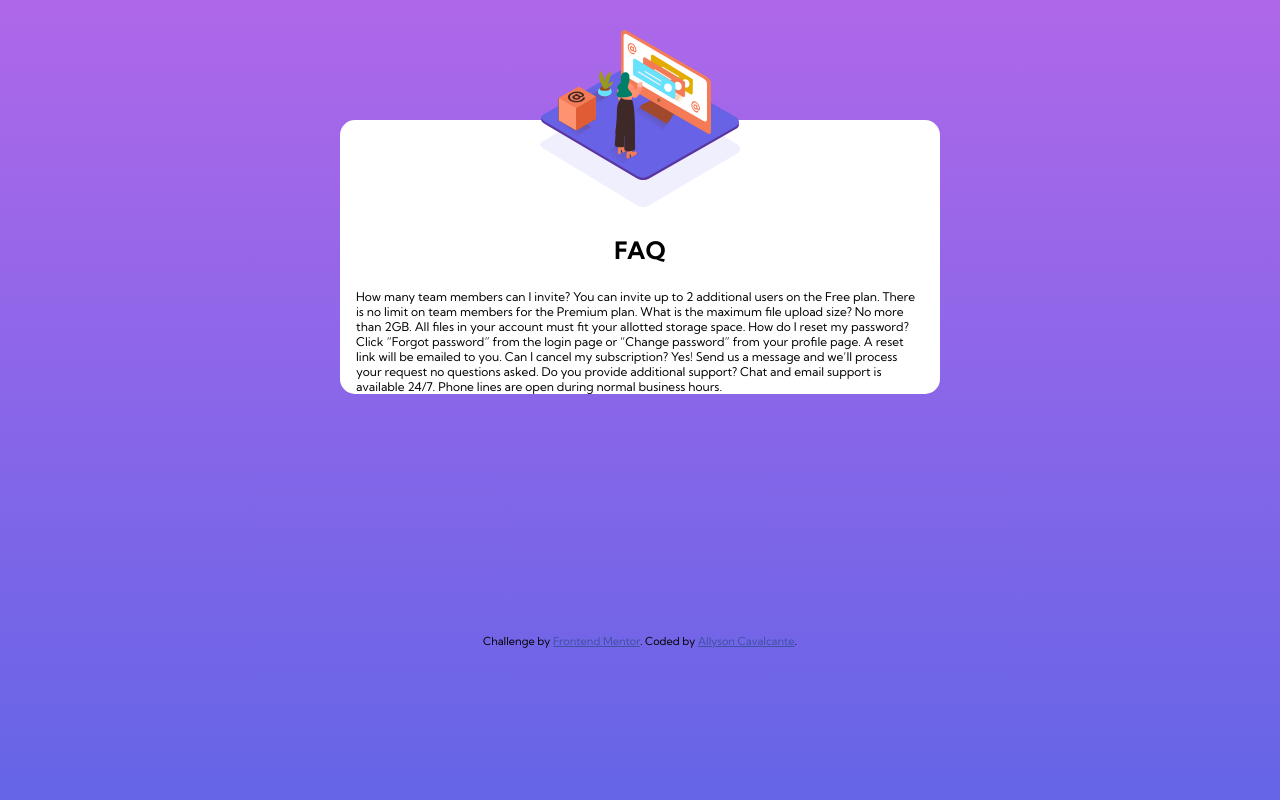
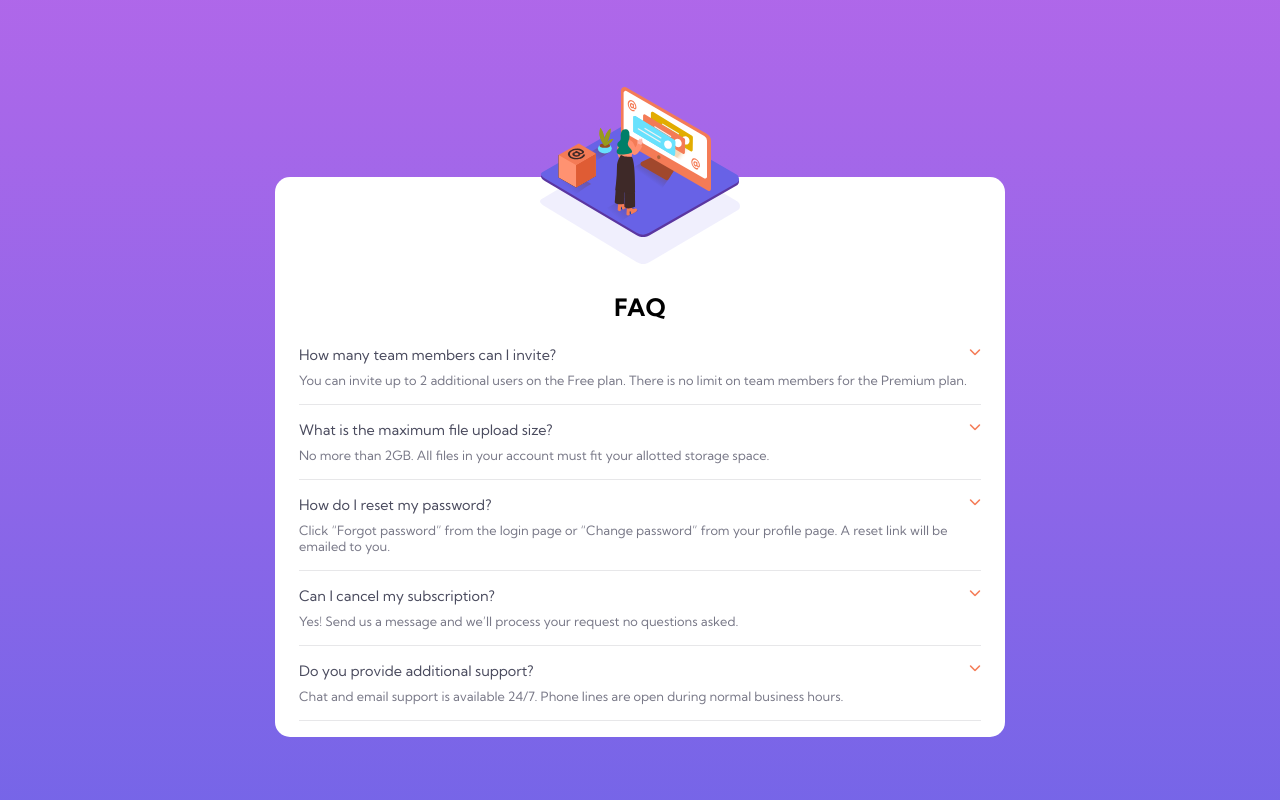
Before and after one commit to allysonbelo/faq-accordation-card-main, a plain HTML site: page index.html in a window 1280 px wide. Shown: the top 800 px of the page. Drawn offline with Linux system fonts and the light colour scheme.

Commit message:
:art: Structure of code complete

```diff
--- a/index.html
+++ b/index.html
@@ -13,33 +13,68 @@
   <link rel="preconnect" href="https://fonts.gstatic.com" crossorigin>
   <link href="https://fonts.googleapis.com/css2?family=Kumbh+Sans:wght@400;700&display=swap" rel="stylesheet">
 
+  <!-- Icon -->
+  <script src="https://kit.fontawesome.com/5d68b079c1.js" crossorigin="anonymous"></script>
+
 </head>
 
 <body class="container">
   <div class="content">
+
     <div class="image"></div>
+
     <h1 class="title">Faq</h1>
-    How many team members can I invite?
-    You can invite up to 2 additional users on the Free plan. There is no limit on
-    team members for the Premium plan.
 
-    What is the maximum file upload size?
-    No more than 2GB. All files in your account must fit your allotted storage space.
+    <div class="content__question">
+      <div class="question__wrapper">
+        <h3 class="question">How many team members can I invite?</h3>
+        <i class="fas fa-chevron-down"></i>
+      </div>
+      <p class="answer">You can invite up to 2 additional users on the Free plan. There is no limit on
+        team members for the Premium plan.</p>
+    </div>
 
-    How do I reset my password?
-    Click “Forgot password” from the login page or “Change password” from your profile page.
-    A reset link will be emailed to you.
+    <div class="content__question">
+      <div class="question__wrapper">
+        <h3 class="question">What is the maximum file upload size?</h3>
+        <i class="fas fa-chevron-down"></i>
+      </div>
+      <p class="answer">No more than 2GB. All files in your account must fit your allotted storage space.</p>
+    </div>
 
-    Can I cancel my subscription?
-    Yes! Send us a message and we’ll process your request no questions asked.
+    <div class="content__question">
+      <div class="question__wrapper">
+        <h3 class="question">How do I reset my password?</h3>
+        <i class="fas fa-chevron-down"></i>
+      </div>
+      <p class="answer">Click “Forgot password” from the login page or “Change password” from your profile page.
+        A reset link will be emailed to you.</p>
+    </div>
 
-    Do you provide additional support?
-    Chat and email support is available 24/7. Phone lines are open during normal business hours.
+    <div class="content__question">
+      <div class="question__wrapper">
+        <h3 class="question">Can I cancel my subscription?</h3>
+        <i class="fas fa-chevron-down"></i>
+      </div>
+      <p class="answer">Yes! Send us a message and we’ll process your request no questions asked.</p>
+    </div>
+
+    <div class="content__question">
+      <div class="question__wrapper">
+        <h3 class="question">Do you provide additional support?</h3>
+        <i class="fas fa-chevron-down"></i>
+      </div>
+      <p class="answer">Chat and email support is available 24/7. Phone lines are open during normal business hours.
+      </p>
+    </div>
+
   </div>
+
   <div class="attribution">
     Challenge by <a href="https://www.frontendmentor.io?ref=challenge" target="_blank">Frontend Mentor</a>.
     Coded by <a href="#">Allyson Cavalcante</a>.
   </div>
+
 </body>
 
 </html>
--- a/style.css
+++ b/style.css
@@ -9,7 +9,6 @@
     --color-soft-blue: hsl(240, 73%, 65%);
     /* #### Dividers */
     --color-light-grayish-blue: hsl(240, 5%, 91%);
-    imageTeste: url(images/illustration-woman-online-mobile.svg)
 }
 
 * {
@@ -23,22 +22,23 @@
     font-size: 12px;
     background: linear-gradient(var(--color-soft-violet), var(--color-soft-blue)) no-repeat;
     height: 100vh;
-    padding: 0 1.5rem;
+    padding: 0 1.5rem ;
     display: flex;
     flex-wrap: wrap;
     align-items: center;
     justify-content: center;
     position: relative;
-    margin: 0 auto;
+    margin: 8rem auto;
     width: 100%;
     max-width: 778px;
     min-width: 375px;
+    height: 100vh;
 }
 
 .content::before {
     content: "";
     background: url(images/illustration-woman-online-mobile.svg);
-    background-position: center top, top center ;
+    background-position: center top, top center;
     background-repeat: no-repeat;
     position: absolute;
     height: 150px;
@@ -50,21 +50,21 @@
 .content {
     background-color: white;
     border-radius: 15px;
-    padding: 0 1rem;
+    padding: 0 1.5rem;
     min-width: 100px;
-    max-width: 600px;
+    max-width: 778px;
     margin: 0 auto;
     position: relative;
+
 }
 
-.image{
-    background:url(images/bg-pattern-mobile.svg);
+.image {
+    background: url(images/bg-pattern-mobile.svg);
     background-repeat: no-repeat;
     background-position: center top;
     background-size: 200px;
     width: 100%;
     height: 115px;
-
 }
 
 .title {
@@ -73,12 +73,40 @@
     text-align: center;
 }
 
+.content__question {
+    margin-bottom: 1rem;
+    border-bottom: 1px solid var(--color-light-grayish-blue);
+}
+
+.question__wrapper {
+    display: flex;
+    justify-content: space-between;
+    width: 100%;
+}
+
+.question {
+    color: var(--color-very-dark-grayish-blue);
+    font-weight: 400;
+    font-size: .9rem;
+}
+
+.fa-chevron-down {
+    color: var(--color-soft-red);
+}
+
+.answer {
+    color: var(--color-dark-grayish-blue);
+    font-size: .8rem;
+    margin-top: .5rem;
+    margin-bottom: 1rem;
+}
+
 .attribution {
     font-size: 11px;
     text-align: center;
-    /* align-self: flex-end; */
+    align-self: flex-end;
     width: 100%;
-    margin-bottom: 2rem;
+    margin-top: 2rem;
 }
 
 .attribution a {
```
